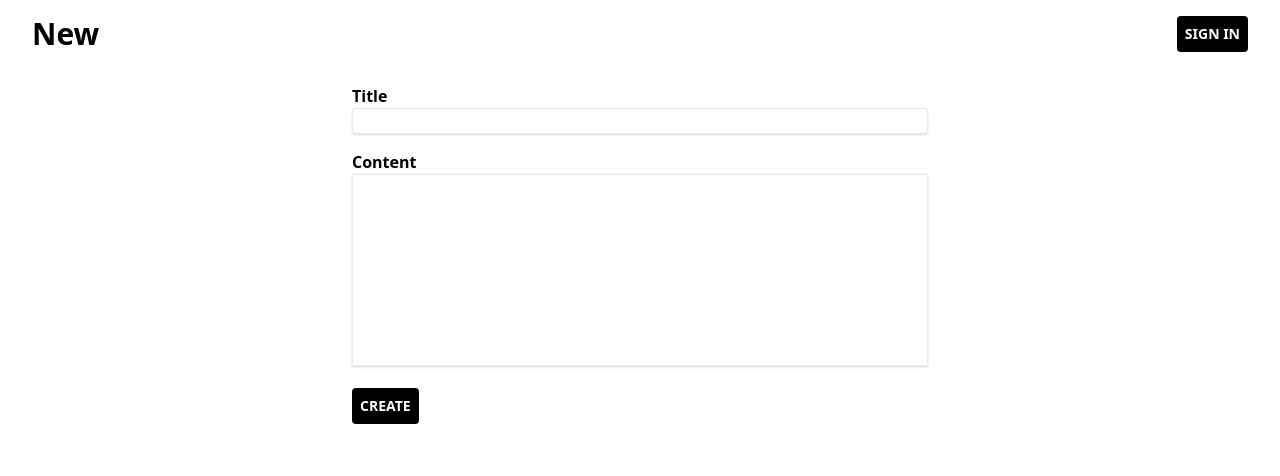
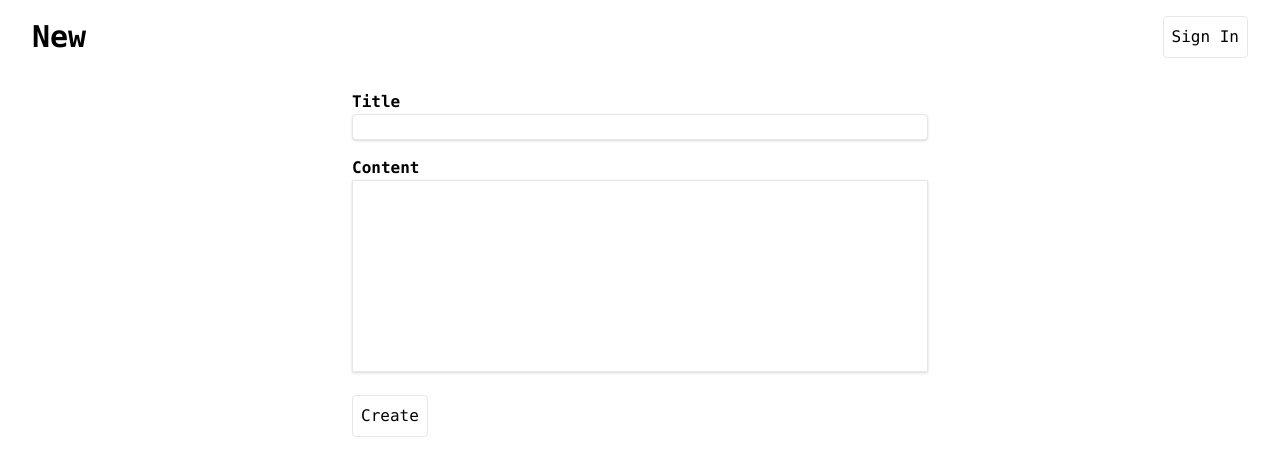
Before and after one commit to yn4k4nishi/panjan-wiki, a Next.js app: page /new in a window 1280 px wide. Shown: the top 476 px of the page. Built offline with nearby package versions, Linux system fonts and the light colour scheme; no server answers.

Commit message:
:+1: Update : ボタンの調整とか

```diff
--- a/components/button/index.tsx
+++ b/components/button/index.tsx
@@ -13,13 +13,10 @@ function Button({
       onClick={onClick}
       disabled={disabled}
       className={cn(
-        'bg-black',
-        'text-white',
+        'border',
         'p-2',
         'rounded',
-        'uppercase',
-        'text-sm',
-        'font-bold',
+        'text-base',
         {
           [className]: Boolean(className),
         }
--- a/pages/_app.tsx
+++ b/pages/_app.tsx
@@ -6,6 +6,7 @@ import { Provider } from 'next-auth/client'
 function MyApp({ Component, pageProps }) {
   return (
     <>
+      <div className="font-mono">
         <Head>
           <title>Panjan Wiki</title>
           <link rel="shortcut icon" href="/favicon.svg" />
@@ -14,6 +15,7 @@ function MyApp({ Component, pageProps }) {
           <Component {...pageProps} />
           {/* <Footer /> */}
         </Provider>
+      </div>
     </>
   )
 }
```
Also changed, not shown: pages/index.tsx (+7 -3 lines). Lines whose indentation alone changed are shown as unchanged.
